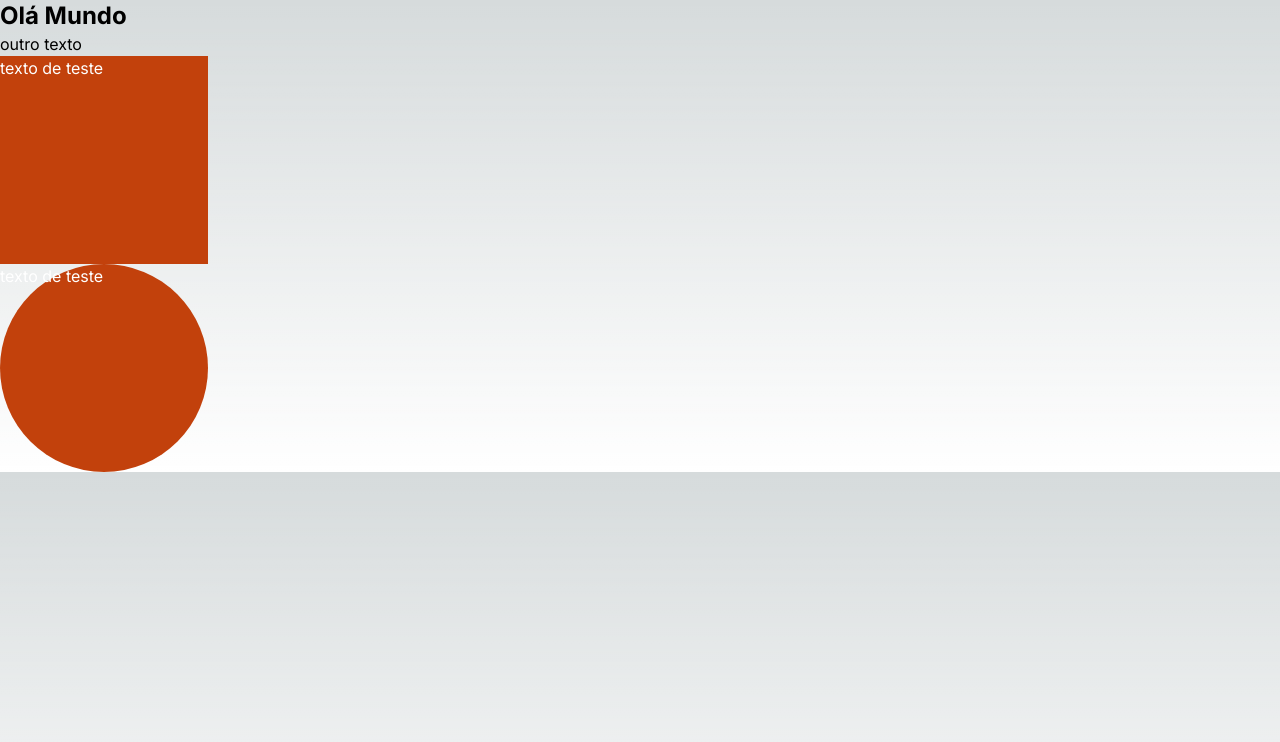
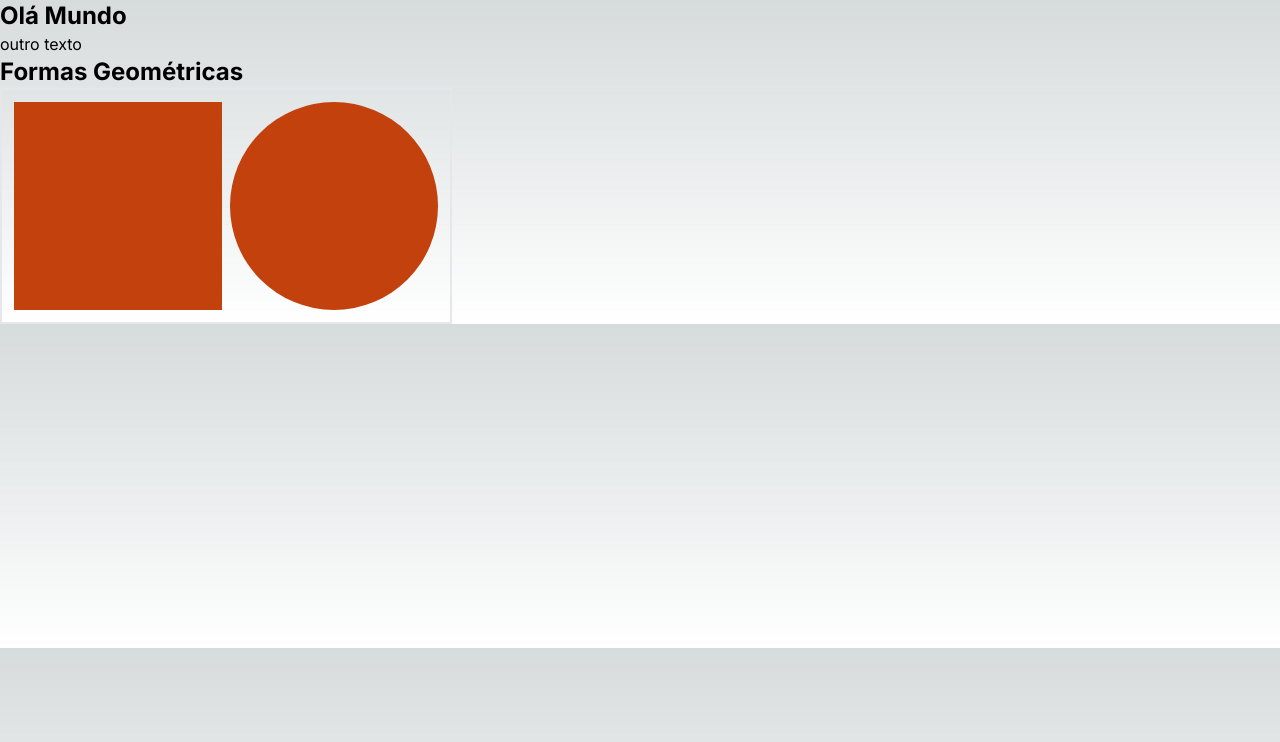
Before and after one commit to fernandoromeroalves/ReactJS, a Next.js app in the folder iniciando-um-projeto-com-next/react-primeiro-projeto/: page / in a window 1280 px wide. Shown: the top 742 px of the page. Built offline with nearby package versions, Linux system fonts and the light colour scheme.

Commit message:
import do import

```diff
--- a/iniciando-um-projeto-com-next/react-primeiro-projeto/src/app/page.tsx
+++ b/iniciando-um-projeto-com-next/react-primeiro-projeto/src/app/page.tsx
@@ -1,5 +1,6 @@
 // npm run dev, para start
-import {Circle, Square} from "@/components/geo";
+import { GeoForm } from "@/components/GeoForm";
+
 
 function Page(){
   return (
@@ -7,8 +8,7 @@ function Page(){
       <h1 className="font-bold text-2xl">Olá Mundo</h1>
       <h3>outro texto</h3>
 
-      <Square/>
-      <Circle/>
+      <GeoForm />
     </div>
   );
 }
--- /dev/null
+++ b/iniciando-um-projeto-com-next/react-primeiro-projeto/src/components/GeoForm.tsx
@@ -0,0 +1,15 @@
+
+import { Circle } from "./circle";
+import { Square } from "./square";
+
+export const GeoForm = () => {
+    return (
+    <div>
+        <h3 className="text-2xl font-bold">Formas Geométricas</h3>
+        <div className="flex gap-2 border-2 p-3 w-max content-normal">
+            <Square/>
+            <Circle/>
+        </div>
+    </div>
+    )
+}
--- /dev/null
+++ b/iniciando-um-projeto-com-next/react-primeiro-projeto/src/components/circle.tsx
@@ -0,0 +1,8 @@
+
+
+export const Circle = () => {
+       return( <div className="w-52 h-52 bg-orange-700 text-white rounded-full">
+
+        </div>
+       )
+}
--- a/iniciando-um-projeto-com-next/react-primeiro-projeto/src/components/geo.tsx
+++ /dev/null
@@ -1,14 +0,0 @@
-export const Square = () => {
-    return(
-        <div className="w-52 h-52 bg-orange-700 text-white">
-            texto de teste
-        </div>
-    );
-};
-
-export const Circle = () => {
-       return( <div className="w-52 h-52 bg-orange-700 text-white rounded-full">
-                texto de teste
-        </div>
-       )
-}
--- /dev/null
+++ b/iniciando-um-projeto-com-next/react-primeiro-projeto/src/components/square.tsx
@@ -0,0 +1,7 @@
+export const Square = () => {
+    return(
+        <div className="w-52 h-52 bg-orange-700 text-white">
+
+        </div>
+    );
+};
```
